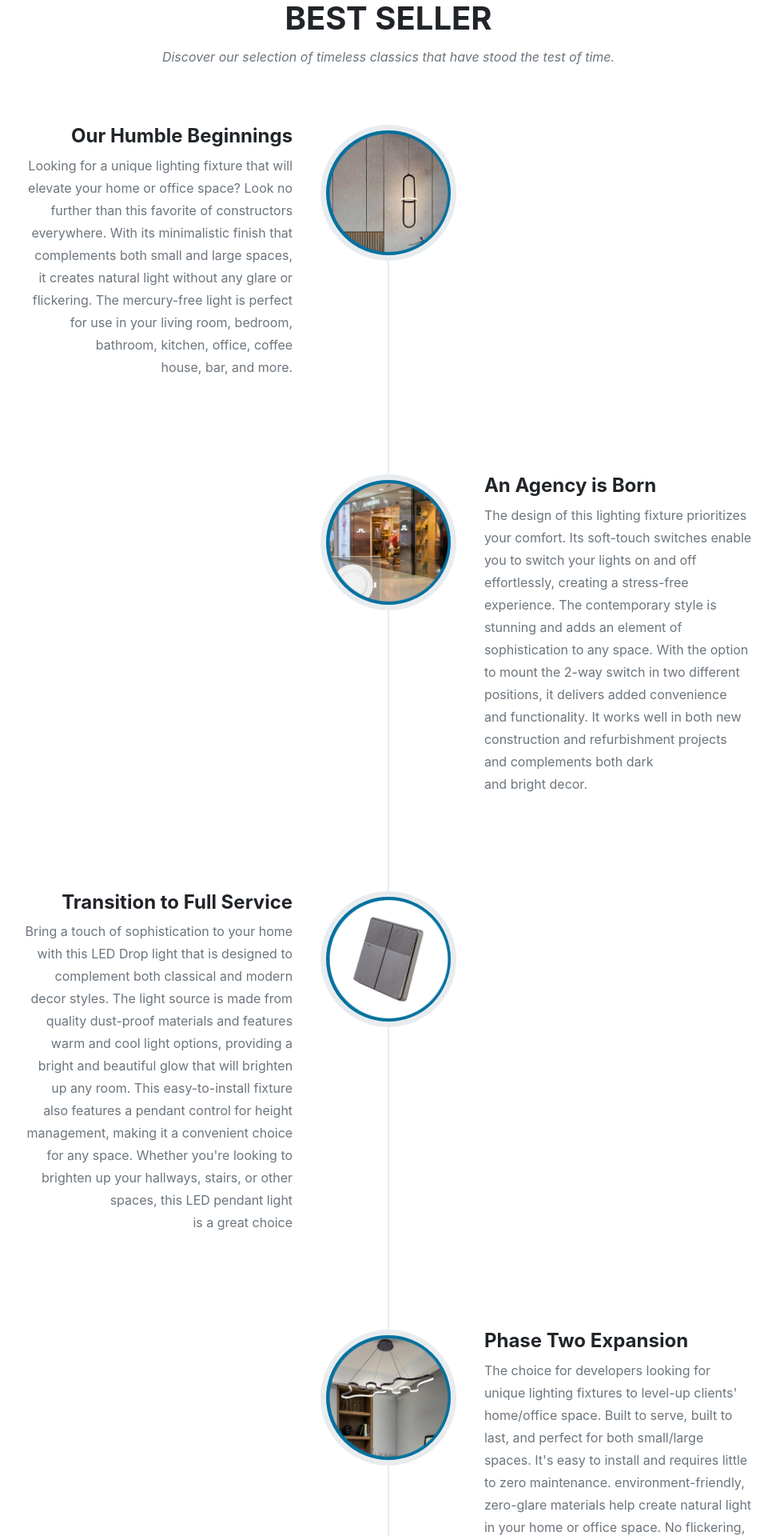
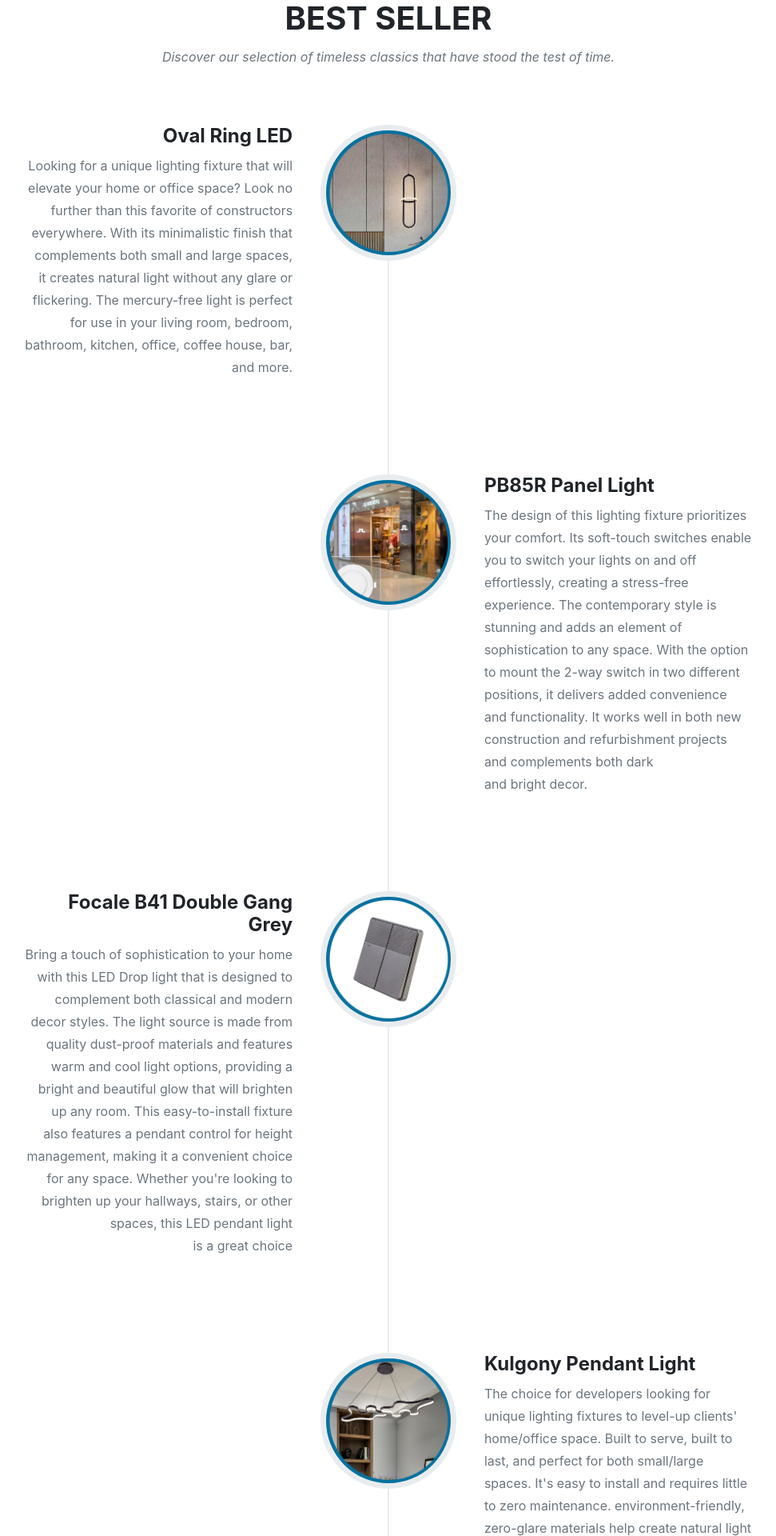
Before and after one commit to ZoDD-Script/Focal, a React (Vite) app: page / in a window 1280 px wide. Shown: the part 2343-4263 px from the top of the page at 80% size, without its empty margins (154-1125 px from the left). Built offline with nearby package versions, Linux system fonts and the light colour scheme.

Commit message:
update best sellers name

```diff
--- a/src/components/About.jsx
+++ b/src/components/About.jsx
@@ -21,10 +21,10 @@ const About = () => {
                 <div className="timeline-panel">
                   <div className="timeline-heading">
                     {/* <h4>2009-2011</h4> */}
-                    <h4 className="subheading">Our Humble Beginnings</h4>
+                    <h4 className="subheading">Oval Ring LED</h4>
                   </div>
                   <div className="timeline-body">
-                    <p className="text-muted">Looking for a unique lighting fixture that will elevate your home or office space? Look no further than this favorite of constructors everywhere. With its minimalistic finish that complements both small and large spaces, it creates natural light without any glare or flickering. The mercury-free light is perfect for use in your living room, bedroom, bathroom, kitchen, office, coffee house, bar, and more.</p>
+                    <p className="text-muted">Looking for a unique lighting fixture that will elevate your home or office space? Look no further than this favorite of constructors everywhere. With its minimalistic finish that complements both small and large spaces, it creates natural light without any glare or flickering. The mercury-free light is perfect for use in your living room, bedroom, bathroom, kitchen, office, coffee house, bar, and more.</p>
                   </div>
                 </div>
               </li>
@@ -35,7 +35,7 @@ const About = () => {
                 <div className="timeline-panel">
                   <div className="timeline-heading">
                     {/* <h4>March 2011</h4> */}
-                    <h4 className="subheading">An Agency is Born</h4>
+                    <h4 className="subheading">PB85R Panel Light</h4>
                   </div>
                   <div className="timeline-body">
                     <p className="text-muted">The design of this lighting fixture prioritizes your comfort. Its soft-touch switches enable you to switch your lights on and off effortlessly, creating a stress-free experience. The contemporary style is stunning and adds an element of sophistication to any space. With the option to mount the 2-way switch in two different positions, it delivers added convenience and functionality. It works well in both new construction and refurbishment projects and complements both dark and bright decor.</p>
@@ -49,7 +49,7 @@ const About = () => {
                 <div className="timeline-panel">
                   <div className="timeline-heading">
                     {/* <h4>December 2012</h4> */}
-                    <h4 className="subheading">Transition to Full Service</h4>
+                    <h4 className="subheading">Focale B41 Double Gang Grey</h4>
                   </div>
                   <div className="timeline-body">
                     <p className="text-muted">Bring a touch of sophistication to your home with this LED Drop light that is designed to complement both classical and modern decor styles. The light source is made from quality dust-proof materials and features warm and cool light options, providing a bright and beautiful glow that will brighten up any room. This easy-to-install fixture also features a pendant control for height management, making it a convenient choice for any space. Whether you're looking to brighten up your hallways, stairs, or other spaces, this LED pendant light is a great choice</p>
@@ -63,7 +63,7 @@ const About = () => {
                 <div className="timeline-panel">
                   <div className="timeline-heading">
                     {/* <h4>July 2014</h4> */}
-                    <h4 className="subheading">Phase Two Expansion</h4>
+                    <h4 className="subheading">Kulgony Pendant Light</h4>
                   </div>
                   <div className="timeline-body">
                     <p className="text-muted">The choice for developers looking for unique lighting fixtures to level-up clients' home/office space. Built to serve, built to last, and perfect for both small/large spaces. It's easy to install and requires little to zero maintenance. environment-friendly, zero-glare materials help create natural light in your home or office space. No flickering, mercury-free light. Perfect for use in your living room, bedroom, bathroom, kitchen, office, coffee house, bar, etc.</p>
```
